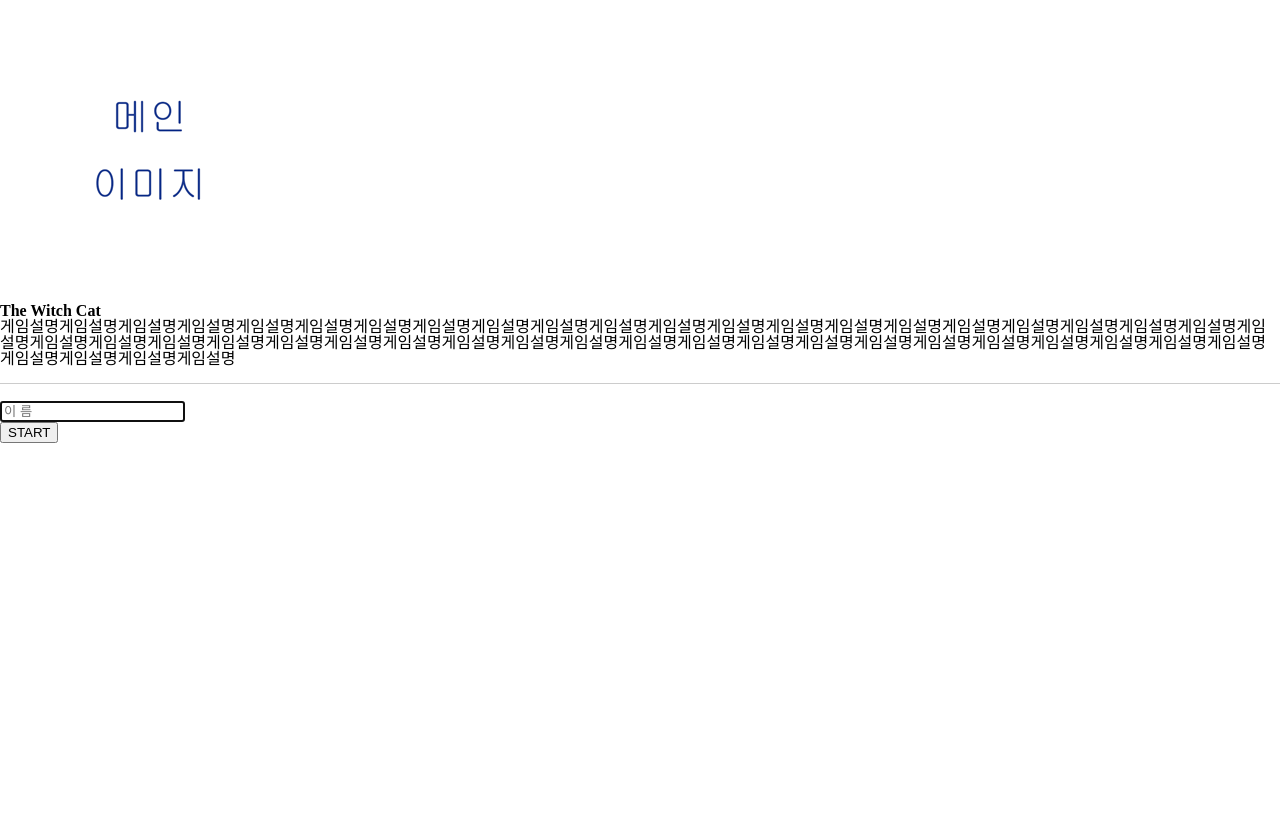
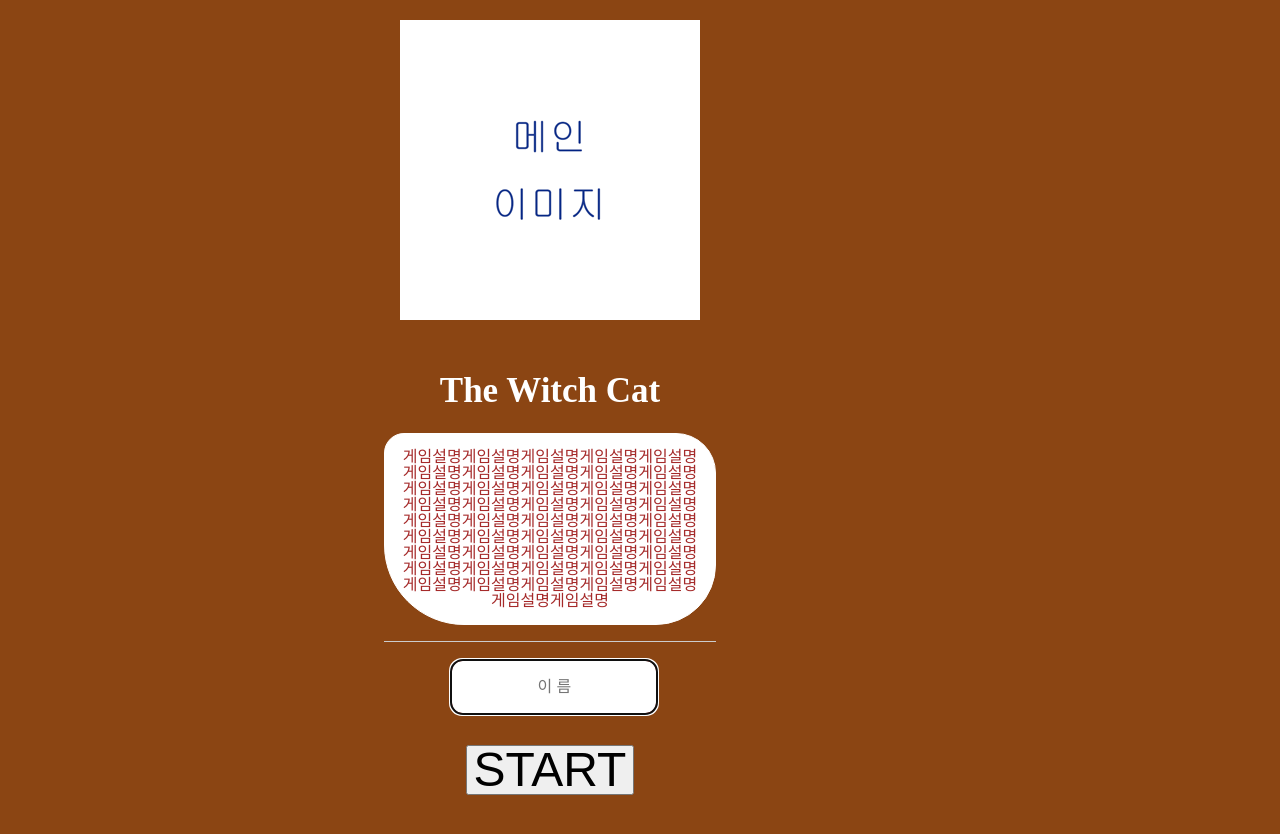
Before and after one commit to JooMal/text-based-game, a plain HTML site: page index.html in a window 1280 px wide. Before the commit the page ends 800 px from the top, so only its background shows below. Drawn offline with Linux system fonts and the light colour scheme.

Commit message:
update css

```diff
--- a/css/main.css
+++ b/css/main.css
@@ -0,0 +1,64 @@
+html, body {
+    width: 100%;
+    height: 100%;
+    background-color: saddlebrown;
+}
+
+.container {
+    box-sizing: border-box;
+    margin: 0 auto;
+    padding: 20px 0 25px 0;
+
+}
+.contents {
+    text-align: center;
+    position: absolute;
+    font-size=0;
+    padding-top: 10px;
+    padding: 0 30% 0 30%;
+}
+
+.contents__img {
+    margin-bottom: 50px;
+}
+
+.contents__title {
+    margin-bottom : 25px;
+    color: white;
+    font-size: 35px;
+
+}
+.contents__desc {
+    padding: 15px 15px 15px 15px;
+    font-size: 16px;
+    width : 300px;
+    border: 1px solid white;
+    border-radius: 20px 40px 60px 80px;
+    color: brown;
+    background-color: white;
+}
+
+#name-input {
+    margin: 0px 20% 30px 20%;
+    width: 200px;
+    text-align: center;
+}
+#name-input > input {
+    height: 50px;
+    width: 100%;
+    line-height: 50%;
+    font-size: 16px;
+    text-align: center;
+    border: solid 2px brown;
+    border-radius: 12px;
+}
+.start-wrap {
+    margin : 0px 20% 50px 20%;
+    width: 60%;
+}
+.start {
+    height: 50px;
+    line-height: 50%;
+    font-size: 48px;
+    font-size: 3rem;
+}
--- a/css/play.css
+++ b/css/play.css
@@ -4,13 +4,13 @@ html, body {
     background-color: saddlebrown;
 }
 
-.container {
+.play {
     box-sizing: border-box;
     margin: 0 auto;
     padding: 20px 0 25px 0;
 
 }
-.contents {
+.play__contents {
     text-align: center;
     position: absolute;
     font-size=0;
@@ -18,7 +18,7 @@ html, body {
     padding: 0 30% 0 30%;
 }
 
-.contents__title {
+.play__title {
     margin-bottom : 25px;
     color: white;
     font-size: 35px;
```
